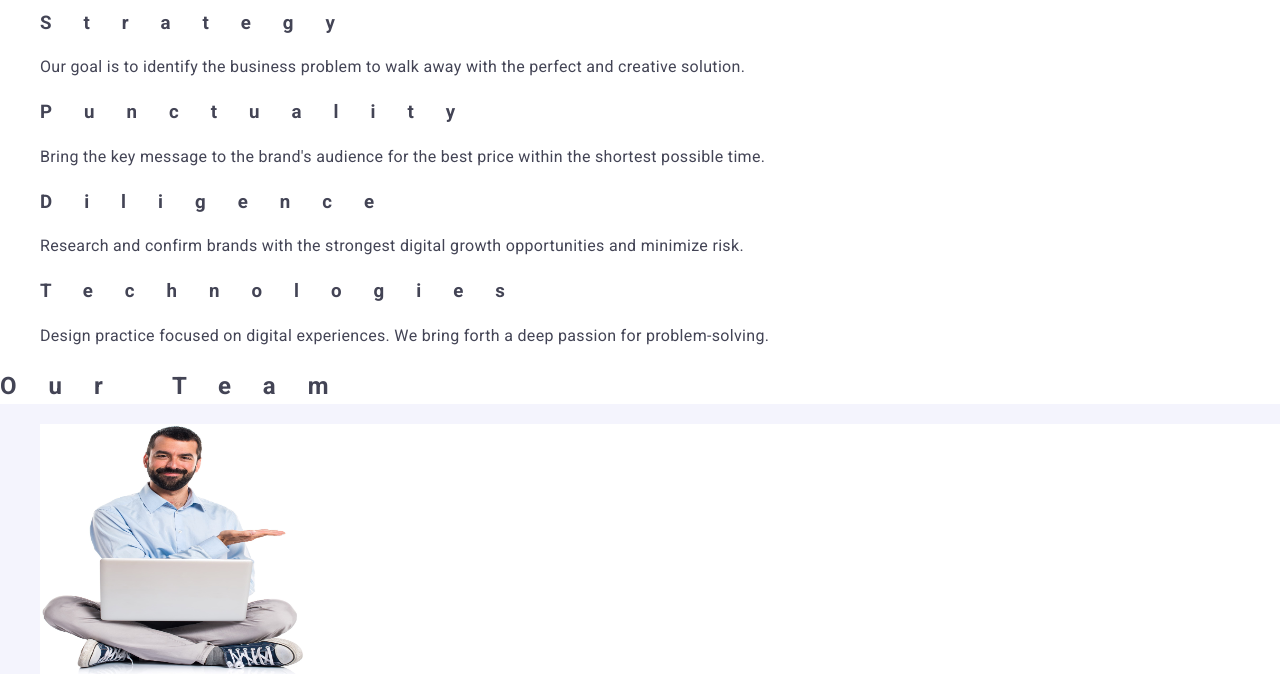
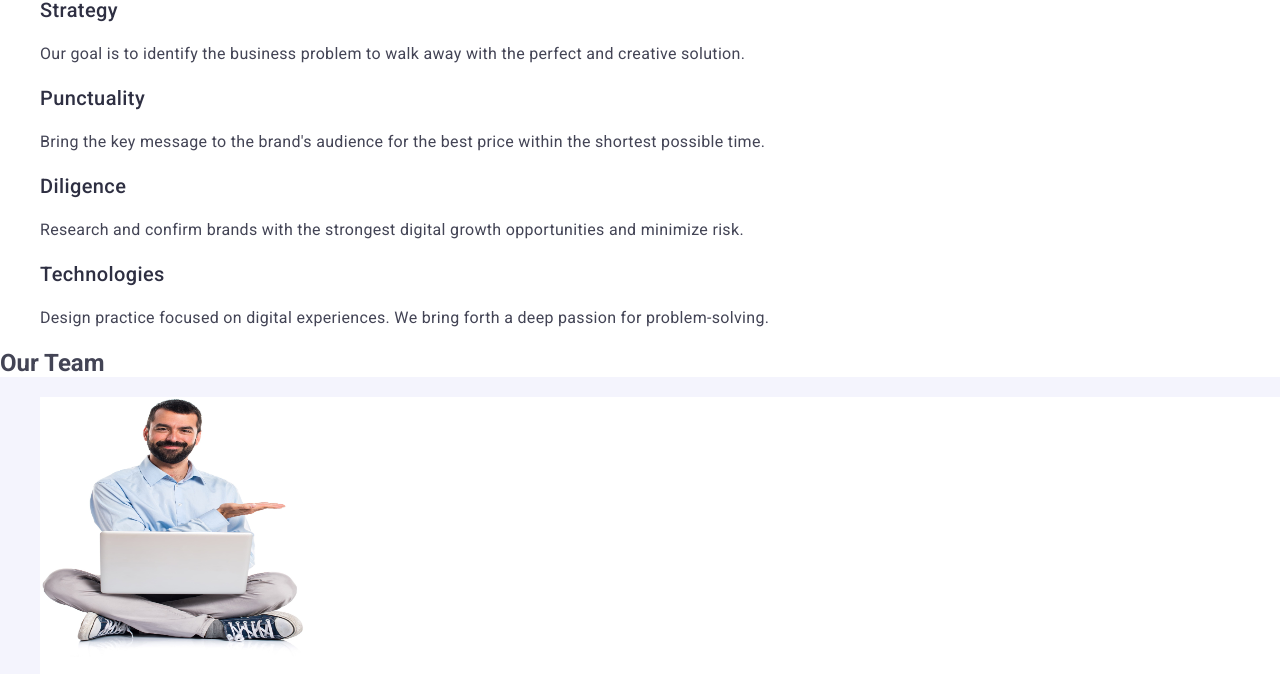
Before and after one commit to MykolaSamokishchuk/goit-markup-hw-02, a plain HTML site: page index.html in a window 1280 px wide. Shown: the part 426-1100 px from the top of the page. Drawn offline with nearby package versions, Linux system fonts and the light colour scheme.

Commit message:
update css and index.html

```diff
--- a/css/styles.css
+++ b/css/styles.css
@@ -2,10 +2,6 @@ body {
     color: #434455;
     background-color: #ffffff;
     font-family: "Roboto", sans-serif;
-    font-size: 16px;
-    font-style: normal;
-    line-height: 1.5;
-    letter-spacing: 2em;
 }
 
 ul {
@@ -32,7 +28,15 @@ a {
     line-height: 1.2;
     letter-spacing: 0.02em;
 }
+.features-title {
+        font-weight: 500;
+        font-size: 20px;
 
+        /* line-height: 24px; */
+        line-height: 1.2;
+        letter-spacing: 0.02em;
+        color: #2e2f42;
+}
 .paragraph {
     color: #434455;
     font-size: 16px;
@@ -76,11 +80,11 @@ a {
     color: #2e2f42;
 }
 
-.nav-link:hover .nav-link:focus {
+.nav-link:hover, .nav-link:focus {
     color: #404bbf;
 }
 
-.nav-link-hover .nav-link:focus {
+.nav-link-hover, .nav-link:focus {
     color: #404bbf;
 }
 
@@ -175,7 +179,7 @@ a {
     letter-spacing: 0.02em;
 }
 
-.contacts {
+.contact {
     font-style: normal;
 }
 
--- a/index.html
+++ b/index.html
@@ -28,8 +28,8 @@
         >
         <ul>
           <li><a class="nav-link" href="index.html">Studio</a></li>
-          <li><a class="nav-link" href="#">Portfolio</a></li>
-          <li><a class="nav-link" href="#">Contacts</a></li>
+          <li><a class="nav-link" href="">Portfolio</a></li>
+          <li><a class="nav-link" href="">Contacts</a></li>
         </ul>
       </nav>
 
@@ -57,28 +57,28 @@
         <h2 class="header-about">About</h2>
         <ul>
           <li>
-            <h3 class="header-strategy">Strategy</h3>
+            <h3 class="features-title">Strategy</h3>
             <p class="paragraph">
               Our goal is to identify the business problem to walk away with the
               perfect and creative solution.
             </p>
           </li>
           <li>
-            <h3 class="header-punctuality">Punctuality</h3>
+            <h3 class="features-title">Punctuality</h3>
             <p class="paragraph">
               Bring the key message to the brand's audience for the best price
               within the shortest possible time.
             </p>
           </li>
           <li>
-            <h3 class="header-diligence">Diligence</h3>
+            <h3 class="features-title">Diligence</h3>
             <p class="paragraph">
               Research and confirm brands with the strongest digital growth
               opportunities and minimize risk.
             </p>
           </li>
           <li>
-            <h3 class="header-technologies">Technologies</h3>
+            <h3 class="features-title">Technologies</h3>
             <p class="paragraph">
               Design practice focused on digital experiences. We bring forth a
               deep passion for problem-solving.
```
